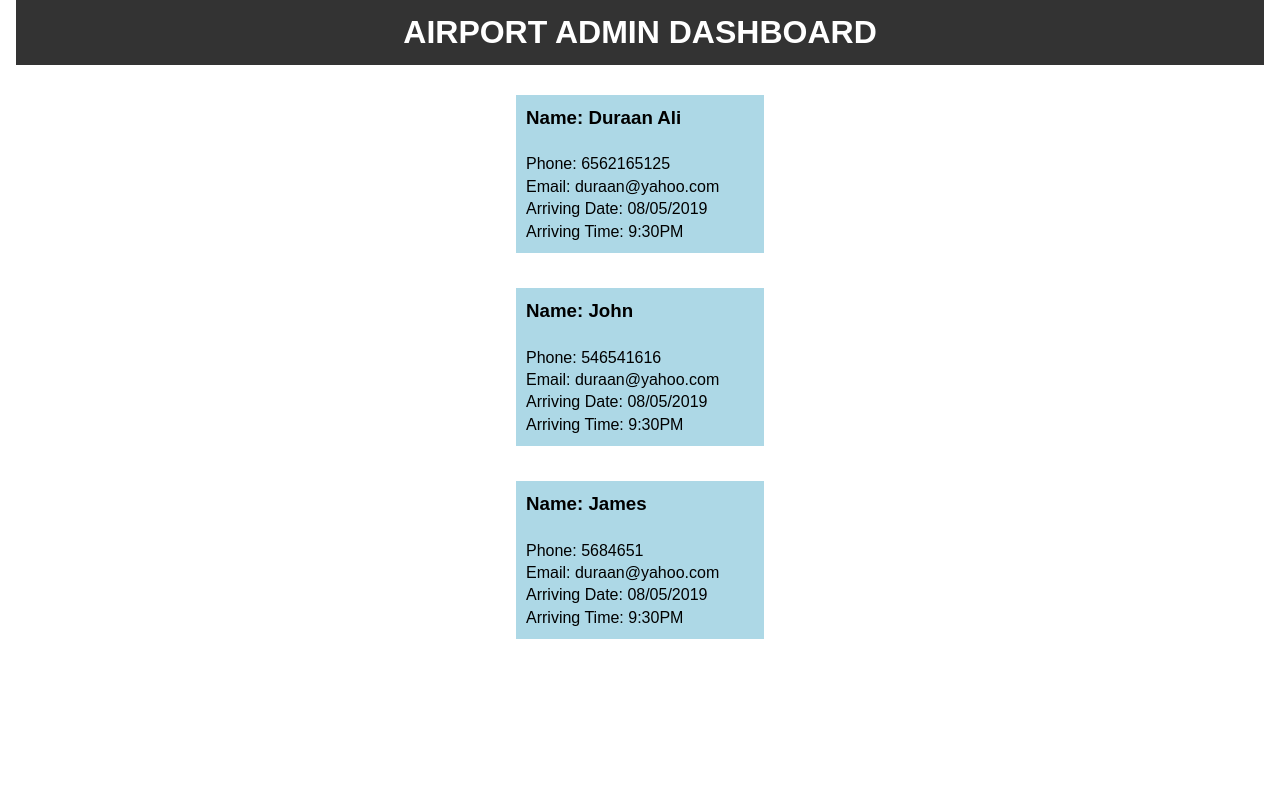
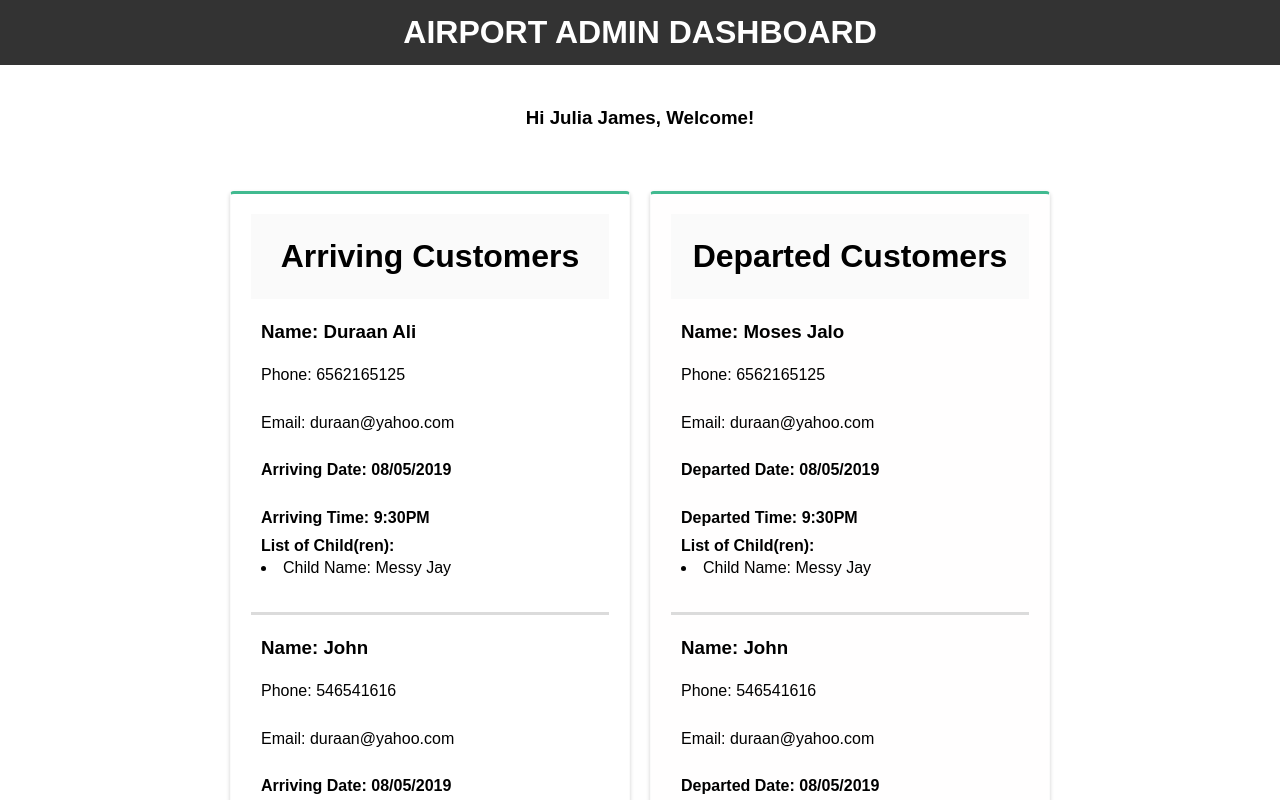
Before and after one commit to kids-fly/frontend, a React (Create React App) app: page / in a window 1280 px wide. Shown: the top 800 px of the page. Built offline with nearby package versions, Linux system fonts and the light colour scheme.

Commit message:
Finish admin dashboard with admin profile

```diff
--- a/src/App.css
+++ b/src/App.css
@@ -14,20 +14,91 @@ a {
   text-decoration: none;
 }
 
+.App-header {
+  background-color: #282c34;
+  min-height: 100vh;
+  display: flex;
+  flex-direction: column;
+  align-items: center;
+  justify-content: center;
+  font-size: calc(10px + 2vmin);
+  color: white;
+}
+
+.App-link {
+  color: #61dafb;
+}
+
+@keyframes App-logo-spin {
+  from {
+    transform: rotate(0deg);
+  }
+  to {
+    transform: rotate(360deg);
+  }
+}
+
 .container {
-  padding: 0 1rem;
+    display: flex;
+  flex-direction: row;
+  justify-content: center;
+  flex-wrap: wrap;
+}
+
+.bothsides {
+  display: flex;
+  padding: 50px;
+  align-content: center;
+}
+
+.arriving {
+       margin: 10px;
+    width: 400px;
+    background: white;
+    border-radius: 4px;
+    border: 1px solid HSL(0, 0%, 98%);
+    box-shadow: 0px 2px 4px rgba(0, 0, 0, 0.18);
+    border-top: 3px solid #41ba90;
+    padding: 20px;
+}
+
+.departed {
+    margin: 10px;
+    width: 400px;
+    background: rgb(255, 254, 254);
+    border-radius: 4px;
+    border: 1px solid HSL(0, 0%, 98%);
+    box-shadow: 0px 2px 4px rgba(0, 0, 0, 0.18);
+    border-top: 3px solid #41ba90;
+    padding: 20px;
+}
+
+.topTitle {
+      padding: 20px;
+    background-color: HSL(0, 0%, 98%);
+    text-align: center;
+    margin: 0;
+    font-size: 2rem;
+    font-weight: bolder;
+}
+
+.card {
+  padding: 10px;
+  margin-top: 10px;
+  border-bottom: 3px solid rgb(219, 219, 219);
+}
+
+ul li {
+  list-style-type: none;
+  line-height: 15px;
+  margin-bottom: 10px;
+}
+
+.admin {
+ display: flex;
+  flex-direction: row;
+  justify-content: center;
+  flex-wrap: wrap;
+  margin-top: 40px;
 
 }
-
-.btn {
-  display: inline-block;
-  border: none;
-  background: #555;
-  color: #fff;
-  padding: 7px 20px;
-  cursor: pointer;
-}
-
-.btn:hover {
-  background: #666;
-}
--- a/src/App.js
+++ b/src/App.js
@@ -1,7 +1,9 @@
 import React, { Component } from 'react';
 import Header from './components/admin/layout/Header'
 import './App.css';
-import Dashboard from './components/admin/Dashboard'
+import Admin from './components/admin/Admin'
+import Arriving from './components/admin/Arriving'
+import Departed from './components/admin/Departed'
 
 class App extends Component {
   constructor(props) {
@@ -13,7 +15,8 @@ class App extends Component {
           phone: '6562165125',
           email: 'duraan@yahoo.com',
           arrivingDate: '08/05/2019',
-          arrivingTime: '9:30PM'
+          arrivingTime: '9:30PM',
+          childName: "Messy Jay"
         },
         {
 
@@ -21,7 +24,8 @@ class App extends Component {
           phone: '546541616',
           email: 'duraan@yahoo.com',
           arrivingDate: '08/05/2019',
-          arrivingTime: '9:30PM'
+          arrivingTime: '9:30PM',
+          childName: "Messy Jay"
         },
         {
 
@@ -29,7 +33,41 @@ class App extends Component {
           phone: '5684651',
           email: 'duraan@yahoo.com',
           arrivingDate: '08/05/2019',
-          arrivingTime: '9:30PM'
+          arrivingTime: '9:30PM',
+          childName: "Messy Jay"
+        }
+      ],
+      departedUsers: [
+        {
+          name: 'Moses Jalo',
+          phone: '6562165125',
+          email: 'duraan@yahoo.com',
+          arrivingDate: '08/05/2019',
+          arrivingTime: '9:30PM',
+          childName: "Messy Jay"
+        },
+        {
+
+          name: 'John',
+          phone: '546541616',
+          email: 'duraan@yahoo.com',
+          arrivingDate: '08/05/2019',
+          arrivingTime: '9:30PM',
+          childName: "Messy Jay"
+        },
+        {
+
+          name: 'James',
+          phone: '5684651',
+          email: 'duraan@yahoo.com',
+          arrivingDate: '08/05/2019',
+          arrivingTime: '9:30PM',
+          childName: "Messy Jay"
+        }
+      ],
+      adminInfo: [
+        {
+          name: 'Julia James'
         }
       ]
     }
@@ -40,9 +78,22 @@ class App extends Component {
 
     return (
       <div className="App">
+        <Header />
+        <div className="admin">
+          <Admin adminInfo={this.state.adminInfo} />
+        </div>
         <div className="container">
-          <Header />
-          <Dashboard arrivingUsers={this.state.arrivingUsers} />
+
+          <div className="bothsides">
+            <div className="arriving">
+              <div className="topTitle">Arriving Customers</div>
+              <Arriving arrivingUsers={this.state.arrivingUsers} />
+            </div>
+            <div className="departed">
+              <div className="topTitle">Departed Customers</div>
+              <Departed departedUsers={this.state.departedUsers} />
+            </div>
+          </div>
         </div>
       </div>
     );
--- /dev/null
+++ b/src/components/admin/Admin.js
@@ -0,0 +1,16 @@
+import React, { Component } from 'react'
+import AdminProfile from './AdminProfile';
+
+class Admin extends Component {
+
+
+    render() {
+        return this.props.adminInfo.map((adminInfo) => (
+            <AdminProfile key={adminInfo.id} adminInfos={adminInfo} />
+        ))
+
+    }
+}
+
+
+export default Admin;
--- /dev/null
+++ b/src/components/admin/AdminProfile.js
@@ -0,0 +1,16 @@
+import React, { Component } from 'react'
+
+export class AdminProfile extends Component {
+
+    render() {
+        const { name } = this.props.adminInfos;
+        return (
+            <div>
+                <h3> Hi {name}, Welcome!</h3>
+            </div >
+
+        )
+    }
+}
+
+export default AdminProfile;
--- /dev/null
+++ b/src/components/admin/Arriving.js
@@ -0,0 +1,16 @@
+import React, { Component } from 'react';
+import ArrivingList from './ArrivingList';
+
+class Arriving extends Component {
+
+
+    render() {
+        return this.props.arrivingUsers.map((arrivingUsers) => (
+            <ArrivingList key={arrivingUsers.id} arrivingUser={arrivingUsers} />
+        ))
+
+    }
+}
+
+
+export default Arriving;
--- /dev/null
+++ b/src/components/admin/ArrivingList.js
@@ -0,0 +1,30 @@
+import React, { Component } from 'react'
+
+export class ArrivingList extends Component {
+
+    render() {
+        const { name, email, phone, arrivingDate, arrivingTime, childName } = this.props.arrivingUser;
+        return (
+            <div>
+                <div className="card">
+                    <h3> Name: {name} </h3><br />
+                    <ul>
+                        <li>Phone: {phone}</li> <br />
+                        <li>Email: {email}</li> <br />
+                        <li><b>Arriving Date: {arrivingDate}</b></li> <br />
+                        <li><b>Arriving Time: {arrivingTime}</b></li>
+                    </ul>
+                    <div>
+                        <h4>List of Child(ren):</h4>
+                        <li>Child Name: {childName}</li> <br />
+                    </div>
+                </div>
+
+            </div >
+
+        )
+    }
+}
+
+
+export default ArrivingList
--- a/src/components/admin/Dashboard.js
+++ /dev/null
@@ -1,15 +0,0 @@
-import React, { Component } from 'react';
-import DashboardItems from '../admin/DashboardItems';
-
-class Dashboard extends Component {
-
-
-    render() {
-        return this.props.arrivingUsers.map((arrivingUsers) => (
-            <DashboardItems key={arrivingUsers.id} arrivingUser={arrivingUsers} />
-        ))
-    }
-}
-
-
-export default Dashboard;
--- a/src/components/admin/DashboardItems.js
+++ /dev/null
@@ -1,34 +0,0 @@
-import React, { Component } from 'react'
-
-export class DashboardItems extends Component {
-    getStyle = () => {
-        return {
-            background: 'lightblue',
-            marginTop: '30px',
-            padding: '10px',
-            borderBottom: '5px #fff solid',
-            marginLeft: '500px',
-            marginRight: '500px',
-        }
-    }
-
-    render() {
-        const { name, email, phone, arrivingDate, arrivingTime } = this.props.arrivingUser;
-        return (
-            <div style={this.getStyle()}>
-
-                <h3> Name: {name} </h3><br />
-                Phone: {phone} <br />
-                Email: {email} <br />
-                Arriving Date: {arrivingDate} <br />
-                Arriving Time: {arrivingTime}
-
-
-            </div >
-
-        )
-    }
-}
-
-
-export default DashboardItems
--- /dev/null
+++ b/src/components/admin/Departed.js
@@ -0,0 +1,16 @@
+import React, { Component } from 'react';
+import DepartedList from './DepartedList';
+
+class Departed extends Component {
+
+
+    render() {
+        return this.props.departedUsers.map((departedUsers) => (
+            <DepartedList key={departedUsers.id} departedUser={departedUsers} />
+        ))
+
+    }
+}
+
+
+export default Departed;
--- /dev/null
+++ b/src/components/admin/DepartedList.js
@@ -0,0 +1,32 @@
+import React, { Component } from 'react'
+
+export class DepartedList extends Component {
+
+
+    render() {
+        const { name, email, phone, arrivingDate, arrivingTime, childName } = this.props.departedUser;
+        return (
+            <div>
+                <div className="card">
+                    <h3> Name: {name} </h3><br />
+                    <ul>
+                        <li>Phone: {phone}</li> <br />
+                        <li>Email: {email}</li> <br />
+                        <li><b>Departed Date: {arrivingDate}</b></li> <br />
+                        <li><b>Departed Time: {arrivingTime}</b></li>
+                    </ul>
+                    <div>
+                        <h4>List of Child(ren):</h4>
+                        <li>Child Name: {childName}</li> <br />
+                    </div>
+                </div>
+
+
+            </div >
+
+        )
+    }
+}
+
+
+export default DepartedList
```
